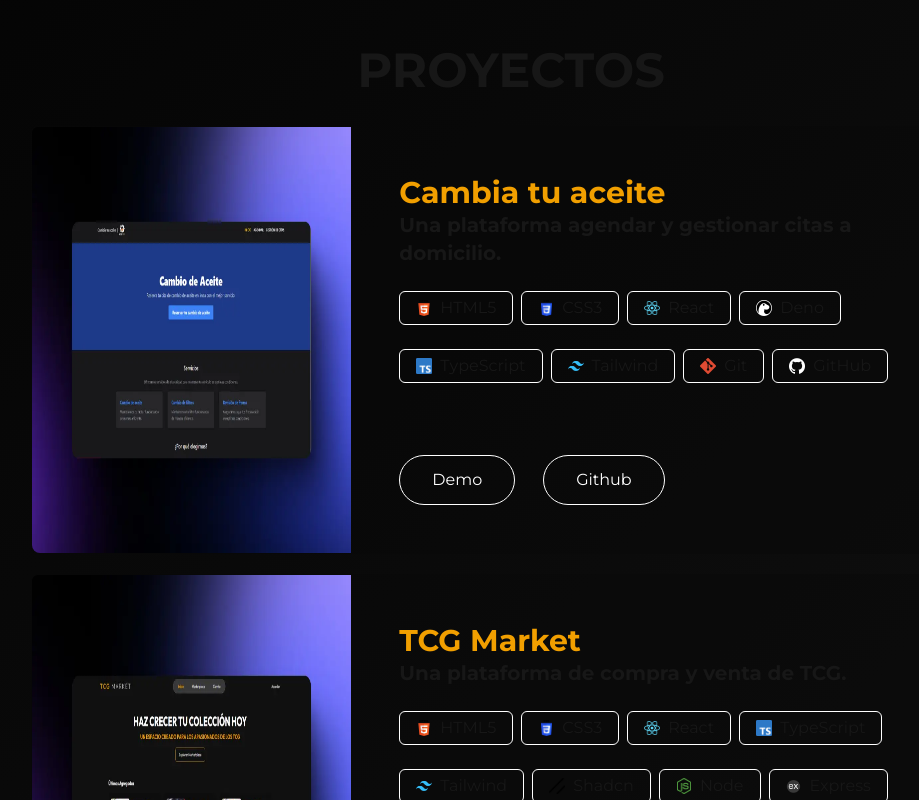
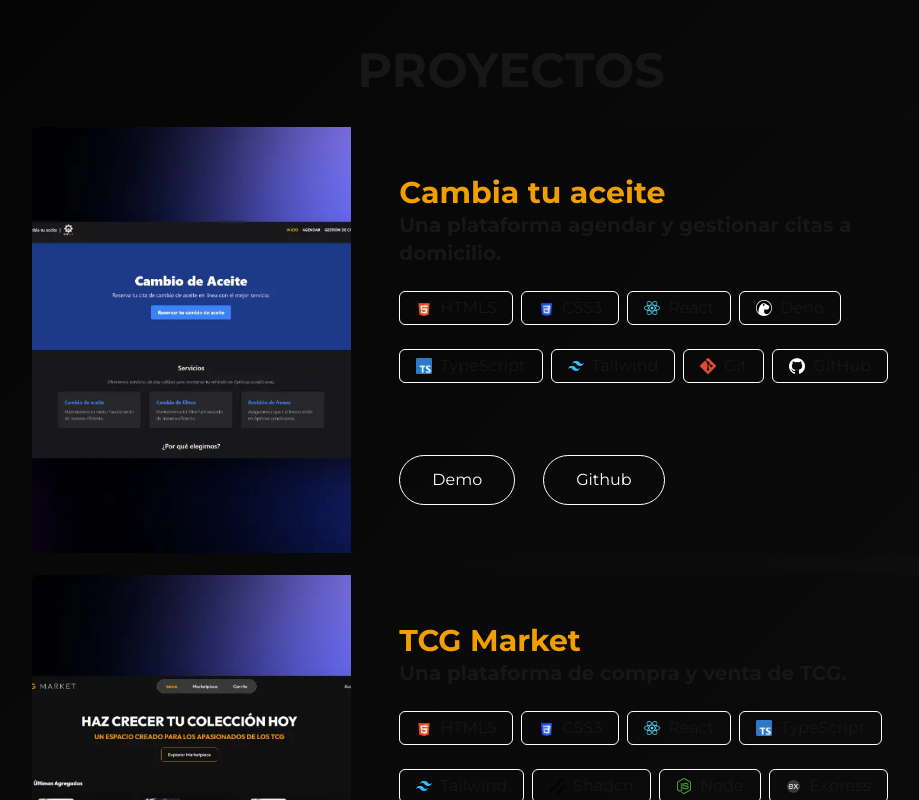
Before and after one commit to teoisnotdead/teodev, a Next.js app: page / in a window 1280 px wide. Shown: the part 780-1580 px from the top of the page, without its empty margins (129-1048 px from the left). Built offline with nearby package versions, Linux system fonts and the light colour scheme.

Commit message:
Se mejora imagen en cards de projects

```diff
--- a/src/app/components/ProjectCard.tsx
+++ b/src/app/components/ProjectCard.tsx
@@ -6,7 +6,7 @@ export const ProjectCard = ({ title, description, tags, image, githubLink, demoL
   return (
     <div className="w-full mb-5 flex justify-between bg-project-card/40 rounded-md hover:border-white/60 border border-transparent transition-colors duration-300">
       <Image
-        className="rounded-bl-lg rounded-tl-md object-fit w-4/12"
+        className="rounded-bl-lg rounded-tl-md object-cover w-4/12"
         src={image}
         alt={title}
         width={484}
```
